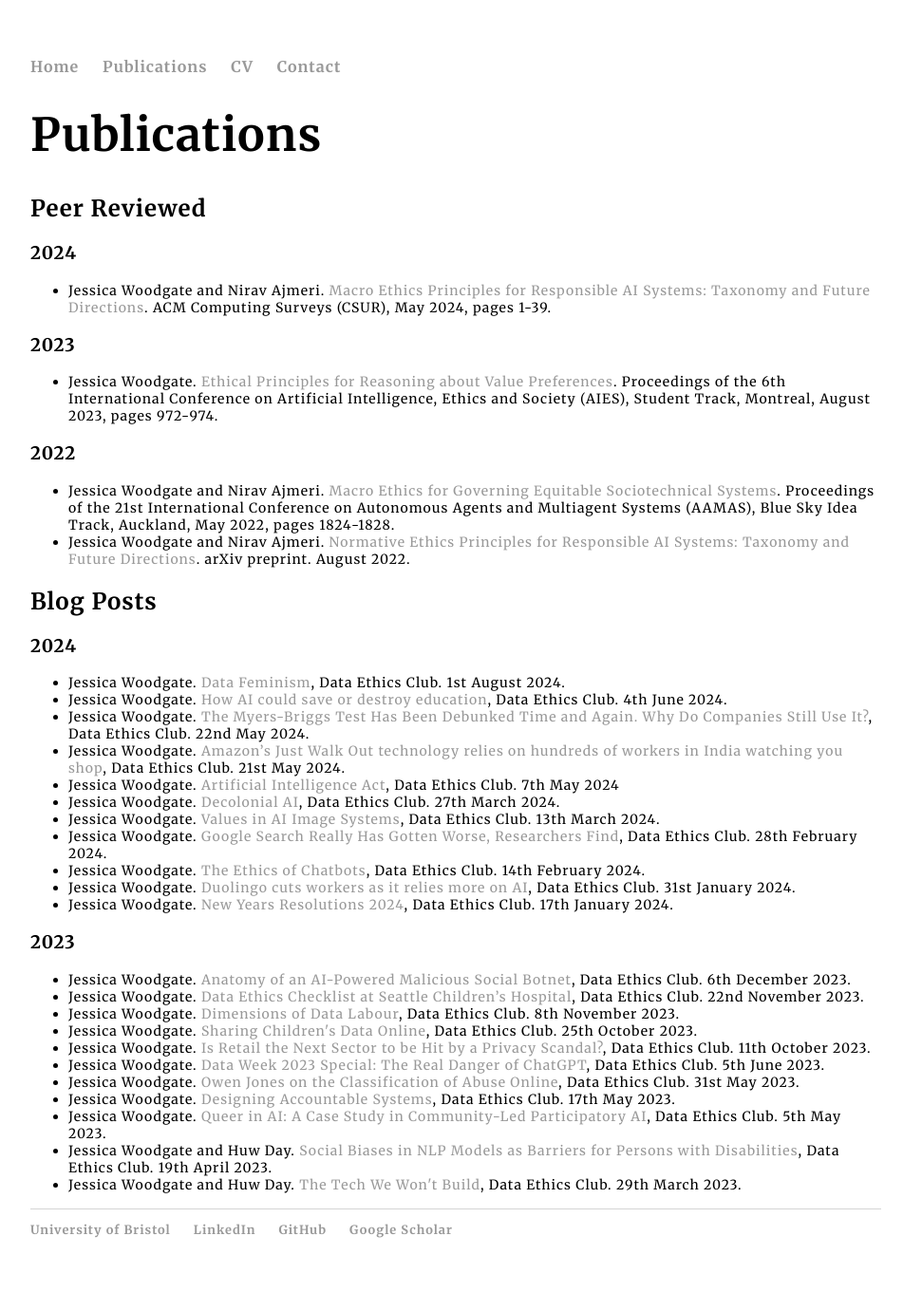
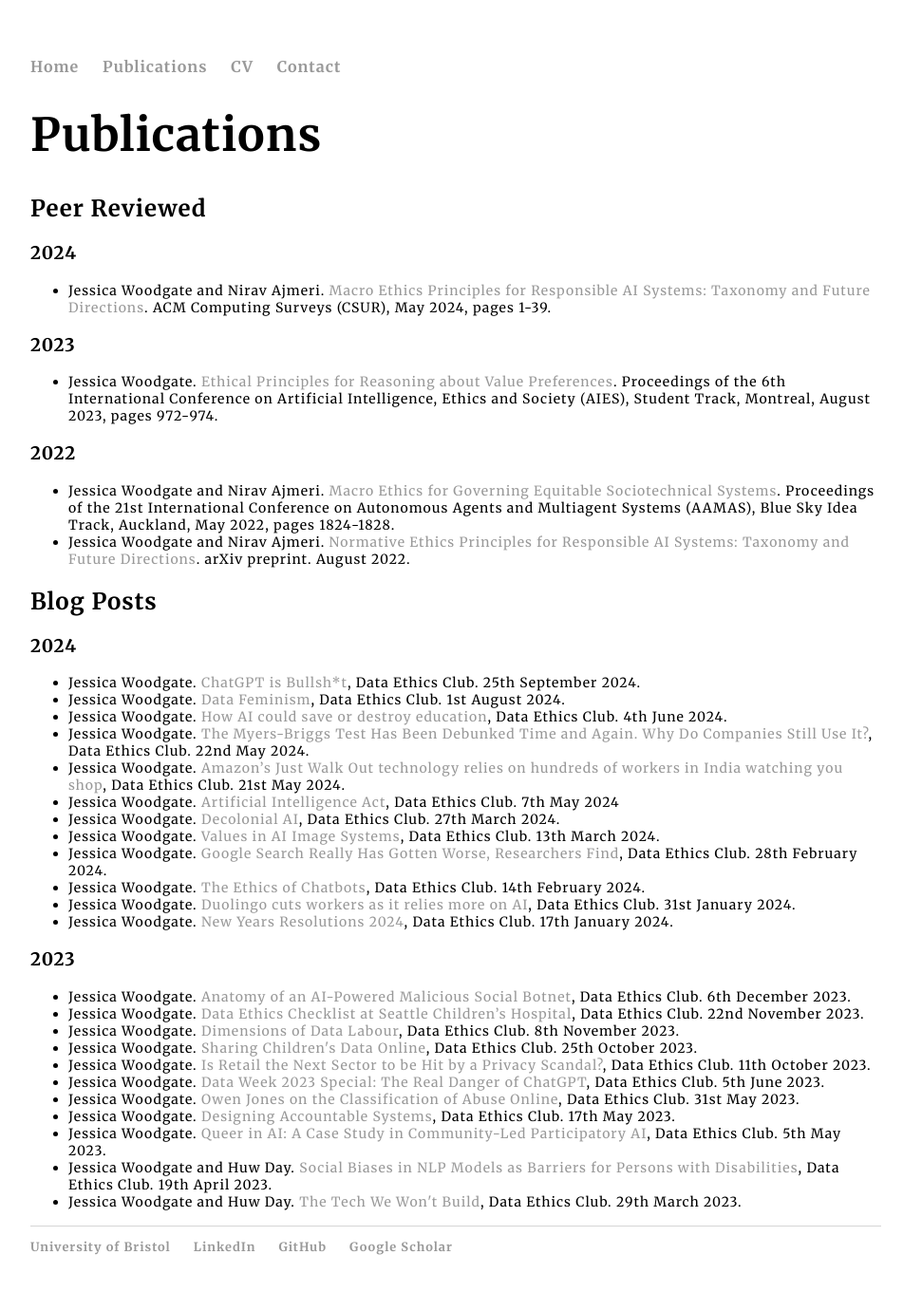
Before and after one commit to jessica-woodgate/jessica-woodgate.github.io, a Jekyll site: the page built from docs/publications/index.html, in a window 1280 px wide. Shown: the whole page at 95% size, without its empty margins (160-1111 px from the left). Built offline with Jekyll 4.4.1, drawn with Linux system fonts in a browser that asks for light colours.

Commit message:
chatgpt is bullshit

```diff
--- a/docs/index.html
+++ b/docs/index.html
@@ -45,6 +45,9 @@ layout: home
 	<h2>News</h2>
 	<h3>2024</h3>
 		<ul class="publications-list">
+			<li>September: authored data ethics club write up
+				<a href="https://dataethicsclub.com/write_ups/2024-09-25_writeup.html">ChatGPT is Bullsh*t</a>, exploring the language used to talk about falsehoods generated by LLMs
+			</li>
 			<li>August: authored data ethics club write up
 				<a href="https://dataethicsclub.com/write_ups/2024-08-31_writeup.html">Data Feminism</a>, summarising the discussions from the Data Feminism Book Club over summer 2024
 			</li>
--- a/docs/publications/index.html
+++ b/docs/publications/index.html
@@ -36,6 +36,10 @@ title: Publications of Jessica Woodgate
         <h2>Blog Posts</h2>
         <h3>2024</h3>
 		<ul class="publications-list">
+            <li>Jessica Woodgate.
+                <a href="https://dataethicsclub.com/write_ups/2024-09-25_writeup.html">ChatGPT is Bullsh*t</a>,
+                Data Ethics Club. 25th September 2024.
+            </li>
             <li>Jessica Woodgate.
                 <a href="https://dataethicsclub.com/write_ups/2024-08-31_writeup.html">Data Feminism</a>,
                 Data Ethics Club. 1st August 2024.
```
